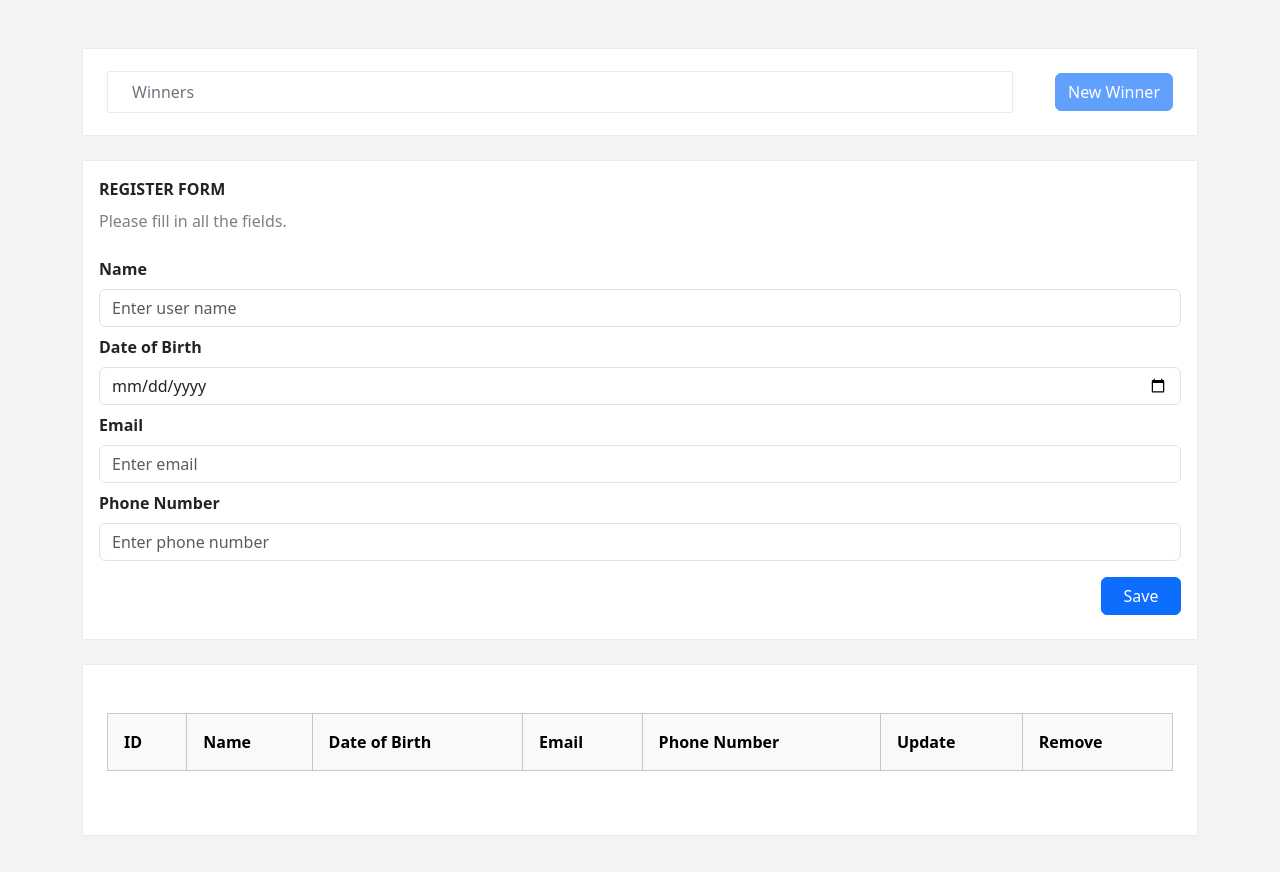
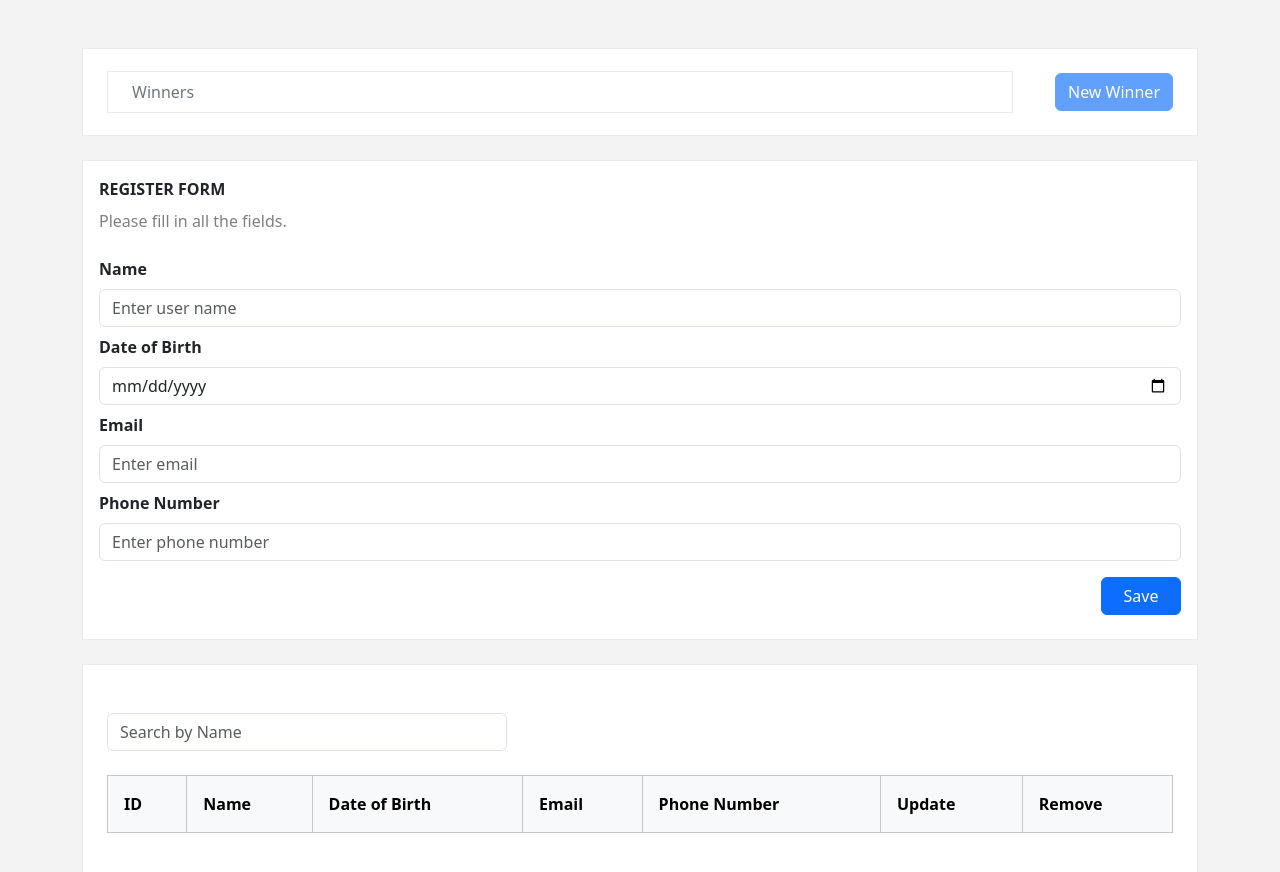
Before and after one commit to Vitalina-Korchova/vue-lottery-app, a Vue app: page / in a window 1280 px wide. Shown: the top 872 px of the page. Built offline with nearby package versions, Linux system fonts and the light colour scheme.

Commit message:
added searchBar

```diff
--- a/src/App.vue
+++ b/src/App.vue
@@ -1,13 +1,37 @@
 <script setup lang="ts">
-import { ref } from 'vue'
+import { ref, onMounted, watch, computed } from 'vue'
 import WinnerBlock from './components/WinnersBlock.vue'
 import ListParticipants from './components/ListParticipantsBlock.vue'
 import RegistrationForm from './components/RegistrationForm.vue'
 import type { Participant } from './components/RegistrationForm.vue'
 
 const participants = ref<Participant[]>([])
+const searchTerm = ref('')
+
+const filteredParticipants = computed(() => {
+  return participants.value.filter((p) =>
+    p.name.toLowerCase().includes(searchTerm.value.toLowerCase())
+  )
+})
+
+const loadFromStorage = () => {
+  const storedParticipants = localStorage.getItem('participants')
+  if (storedParticipants) {
+    participants.value = JSON.parse(storedParticipants)
+  }
+}
+
+const saveToStorage = () => {
+  localStorage.setItem('participants', JSON.stringify(participants.value))
+}
+
+onMounted(loadFromStorage)
+
+watch(participants, saveToStorage, { deep: true })
 
 const addParticipant = (newParticipant: Participant) => {
+  const maxId = Math.max(0, ...participants.value.map((p) => p.id))
+  newParticipant.id = maxId + 1
   participants.value.push(newParticipant)
 }
 
@@ -21,6 +45,10 @@ const updateParticipant = (updatedParticipant: Participant) => {
     participants.value[index] = { ...participants.value[index], ...updatedParticipant }
   }
 }
+
+const searchParticipants = (query: string) => {
+  searchTerm.value = query
+}
 </script>
 
 <template>
@@ -28,9 +56,10 @@ const updateParticipant = (updatedParticipant: Participant) => {
     <WinnerBlock :participants="participants" />
     <RegistrationForm @add-participant="addParticipant" />
     <ListParticipants
-      :participants="participants"
+      :participants="filteredParticipants"
       @remove-participant="removeParticipant"
       @update-participant="updateParticipant"
+      @search-by-name="searchParticipants"
     />
   </div>
 </template>
--- a/src/components/ListParticipantsBlock.vue
+++ b/src/components/ListParticipantsBlock.vue
@@ -5,7 +5,8 @@ import UButton from './UButton.vue'
 import UTable from './ListTable.vue'
 import UModal from './UModal.vue'
 import UInput from './UInput.vue'
-import { ref, reactive } from 'vue'
+import { ref, reactive, watch, computed } from 'vue'
+import SearchBar from './SearchBar.vue'
 
 const props = defineProps({
   participants: {
@@ -29,14 +30,19 @@ const participant = reactive<Participant>({
   phoneNumber: ''
 })
 
-const emit = defineEmits(['remove-participant', 'update-participant'])
+const emit = defineEmits(['remove-participant', 'update-participant', 'search-by-name'])
 
 //для відкриття модального вікна
 const selectedParticipantId = ref<number | null>(null)
 const isRemoveModalVisible = ref(false)
 const isUpdateModalVisible = ref(false)
+const selectedParticipantName = ref<string>('')
 
 const openRemoveModal = (participantId: number) => {
+  const participantToRemove = props.participants.find((p) => p.id === participantId)
+  if (participantToRemove) {
+    selectedParticipantName.value = participantToRemove.name
+  }
   selectedParticipantId.value = participantId
   isRemoveModalVisible.value = true
 }
@@ -105,10 +111,15 @@ const UpdateParticipant = () => {
     closeModal()
   }
 }
+
+const filterByName = (name: string) => {
+  emit('search-by-name', name)
+}
 </script>
 
 <template>
   <div id="containerParticipants" class="py-5 px-4 mb-5 bg-white border border-light-subtle">
+    <SearchBar :participants="participants" @filter-by-name="filterByName" />
     <UTable
       :columns="['ID', 'Name', 'Date of Birth', 'Email', 'Phone Number', 'Update', 'Remove']"
       :rows="participants"
@@ -125,7 +136,7 @@ const UpdateParticipant = () => {
       v-if="isRemoveModalVisible"
       :isModalVisible="isRemoveModalVisible"
       title="Confirm Removal"
-      text="Are you sure you want to remove participant?"
+      :text="`Are you sure you want to remove participant ${selectedParticipantName}?`"
       buttonClose=""
       buttonOneText="Cancel"
       buttonTwoText="Confirm"
--- a/src/components/RegistrationForm.vue
+++ b/src/components/RegistrationForm.vue
@@ -20,8 +20,6 @@ const participant = reactive<Participant>({
 })
 
 const participants = ref<Participant[]>([])
-
-console.log('Поточний список учасників:', participants.value)
 
 const errors = reactive<{ [key: string]: string }>({
   name: '',
@@ -54,6 +52,8 @@ const validateAllFields = () => {
     errors.email = 'Email is required!'
   } else if (!emailRegex.test(participant.email)) {
     errors.email = 'Invalid email format!'
+  } else if (participants.value.some((p) => p.email === participant.email)) {
+    errors.email = 'This email already exists!'
   } else {
     errors.email = ''
   }
--- /dev/null
+++ b/src/components/SearchBar.vue
@@ -0,0 +1,35 @@
+<script setup lang="ts">
+import { ref, defineEmits } from 'vue'
+
+const props = defineProps({
+  participants: {
+    type: Array,
+    required: true
+  }
+})
+
+const emit = defineEmits(['filter-by-name'])
+
+const searchQuery = ref('')
+
+const filterParticipantsByName = () => {
+  emit('filter-by-name', searchQuery.value)
+}
+</script>
+
+<template>
+  <input
+    v-model="searchQuery"
+    class="mb-4 form-control"
+    id="searchBar"
+    type="text"
+    placeholder="Search by Name"
+    @input="filterParticipantsByName"
+  />
+</template>
+
+<style scoped>
+#searchBar {
+  width: 400px;
+}
+</style>
```
